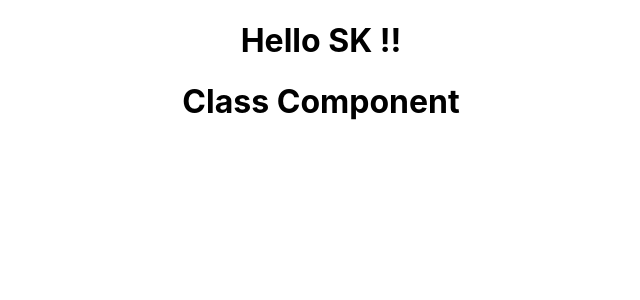
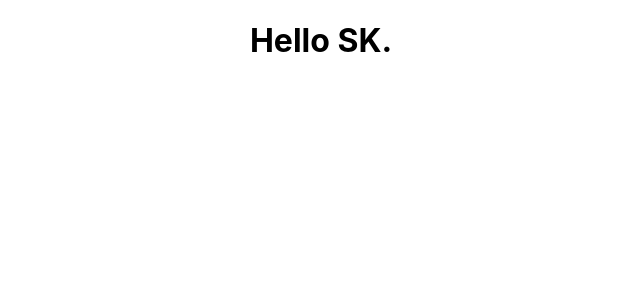
Before and after one commit to Saravanakrishnan/react-learning, a React (Create React App) app in the folder codevolution-youtube/hello-world/: page / in a window 1280 px wide. Shown: the top 300 px of the page, without its empty margins (319-959 px from the left). Built offline with nearby package versions, Linux system fonts and the light colour scheme.

Commit message:
jsx version of hello component

```diff
--- a/codevolution-youtube/hello-world/src/App.js
+++ b/codevolution-youtube/hello-world/src/App.js
@@ -1,13 +1,15 @@
 import React from 'react';
 import './App.css';
-import Greet from './components/Greet';
-import Welcome from './components/Welcome';
+// import Greet from './components/Greet';
+// import Welcome from './components/Welcome';
+import Hello from './components/Hello';
 
 function App() {
 	return (
 		<div className="App">
-			<Greet/>
-			<Welcome/>
+			{/*<Greet/>*/}
+			{/*<Welcome/>*/}
+			<Hello/>
 		</div>
 	);
 }
--- /dev/null
+++ b/codevolution-youtube/hello-world/src/components/Hello.js
@@ -0,0 +1,11 @@
+import React from 'react';
+
+const Hello = () => {
+	return (
+		<div>
+			<h1>Hello SK.</h1>
+		</div>
+	);
+}
+
+export default Hello;
```
